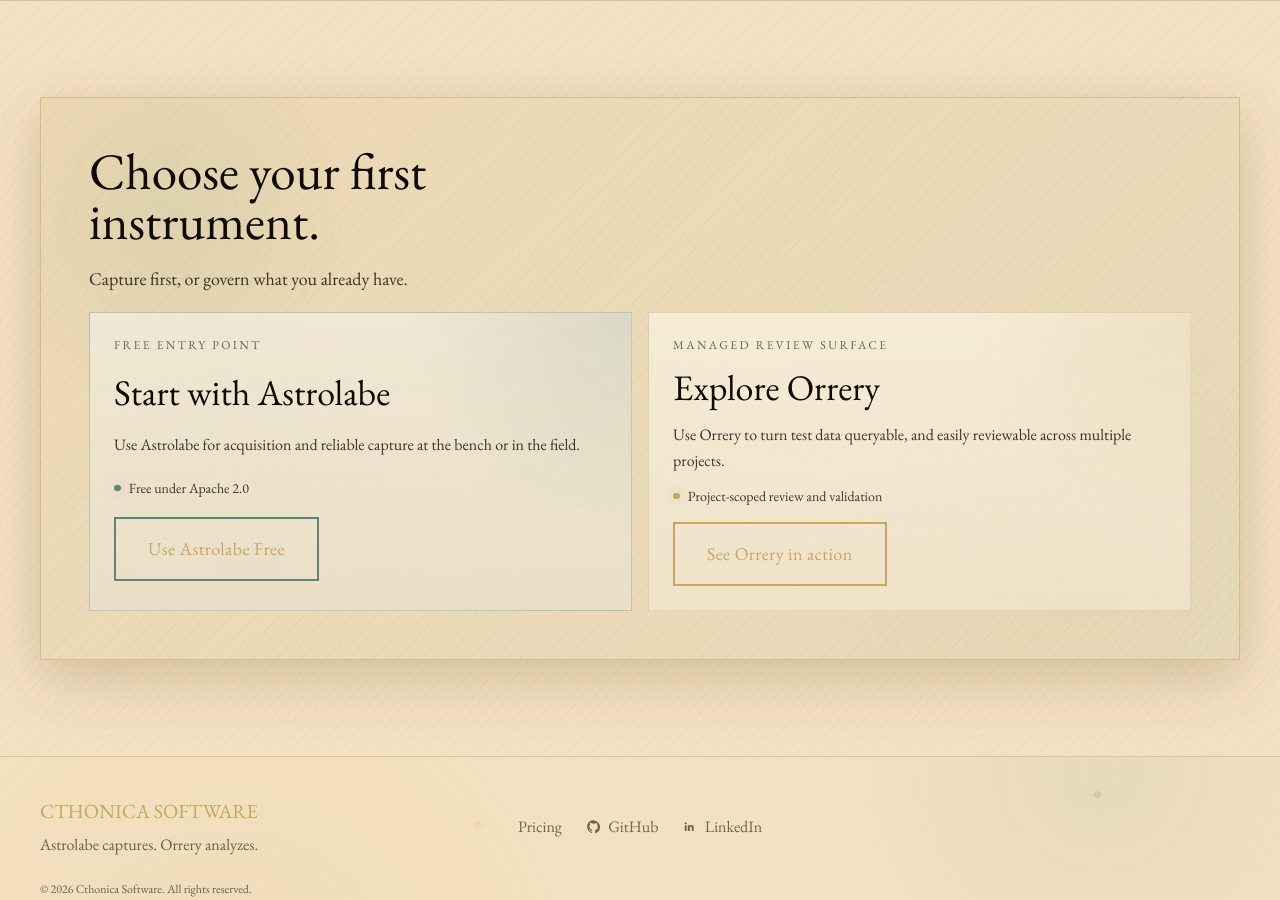
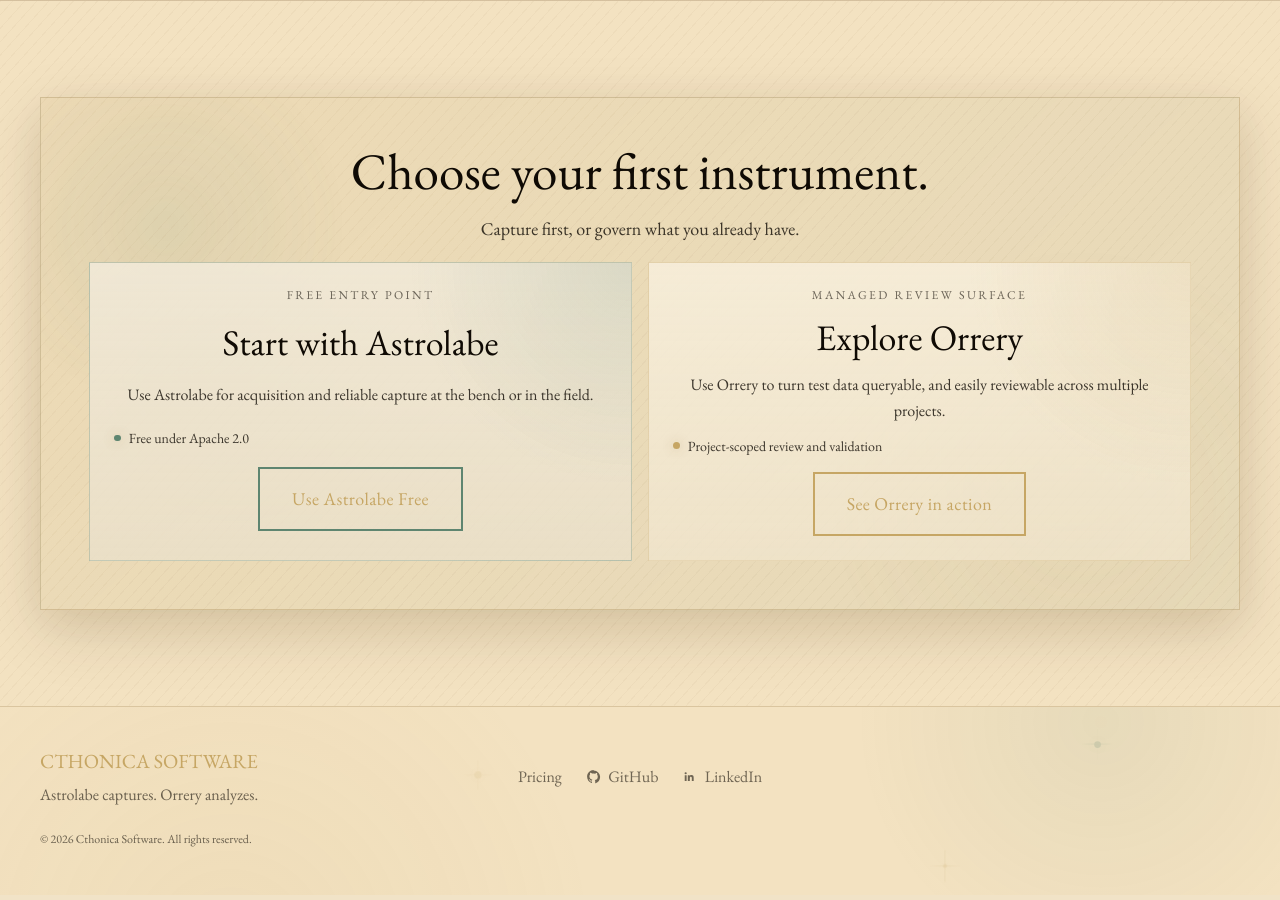
Before and after one commit to cthonicasoftware/cthonicasoftware, a Django app: page / in a window 1280 px wide. Shown: the part 3878-4778 px from the top of the page. Run offline with Django 5.2, Linux system fonts and the light colour scheme; style sheets or scripts are compiled from the project's sources.

Commit message:
fix: more text fixes
Signed-off-by Nathan <natelostintimeandspace@gmail.com>

```diff
--- a/static/src/website-index.css
+++ b/static/src/website-index.css
@@ -607,6 +607,16 @@ body.app-website {
   isolation: isolate;
 }
 
+.final-cta-head {
+  justify-items: center;
+  text-align: center;
+}
+
+.final-cta-head .section-title,
+.final-cta-intro {
+  max-width: none;
+}
+
 /* Verdigris bloom — upper left */
 .final-cta::before {
   content: "";
```
